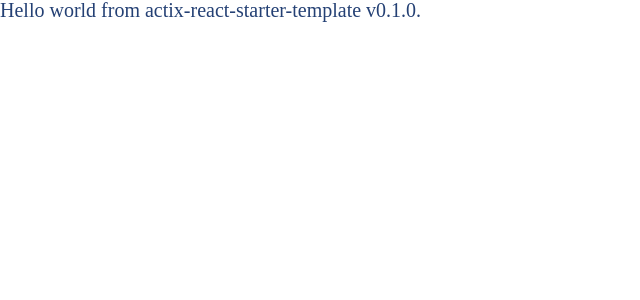
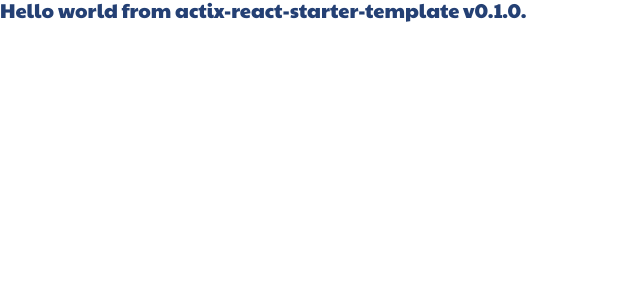
Before and after one commit to mondeja/actix-react-starter-template, a React app in the folder client/: page / in a window 1280 px wide. Shown: the top 300 px of the page, without its empty margins (0-640 px from the left). Built offline with nearby package versions, Linux system fonts and the light colour scheme.

Commit message:
Use @fontsource for custom fonts

```diff
--- a/client/package.json
+++ b/client/package.json
@@ -5,6 +5,7 @@
   "description": "",
   "license": "BSD-3-Clause",
   "dependencies": {
+    "@fontsource/paytone-one": "4.5.0",
     "react": "17.0.2",
     "react-dom": "17.0.2",
     "reset-css": "5.0.1"
--- /dev/null
+++ b/client/src/global-styles.css
@@ -0,0 +1,3 @@
+body {
+  font-family: "Paytone One";
+}
--- a/client/src/main.tsx
+++ b/client/src/main.tsx
@@ -2,6 +2,8 @@ import * as React from "react";
 import * as ReactDOM from "react-dom";
 
 import "reset-css";
+import "@fontsource/paytone-one";
+import "./global-styles.css";
 
 import App from "./components/App";
 
```
Also changed, not shown: 1 other file (tests, documents, lock files or other folders).
